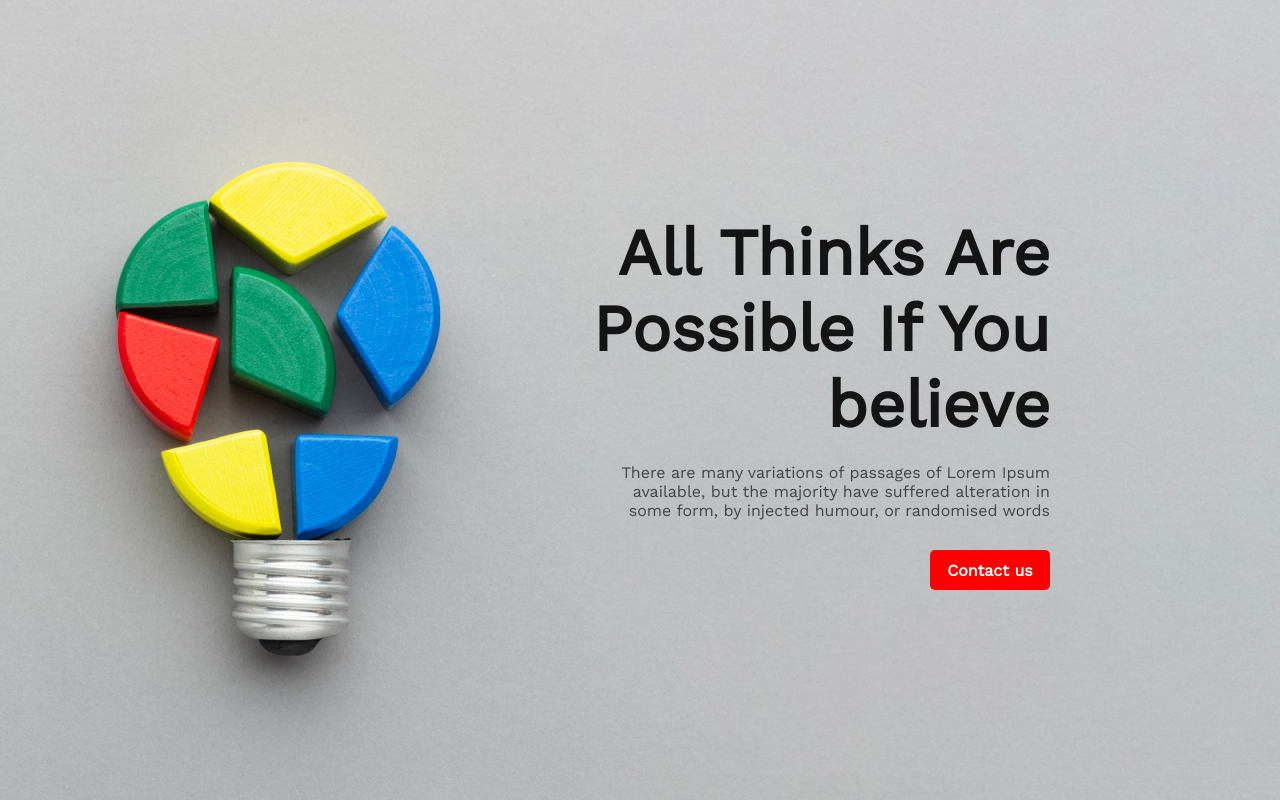
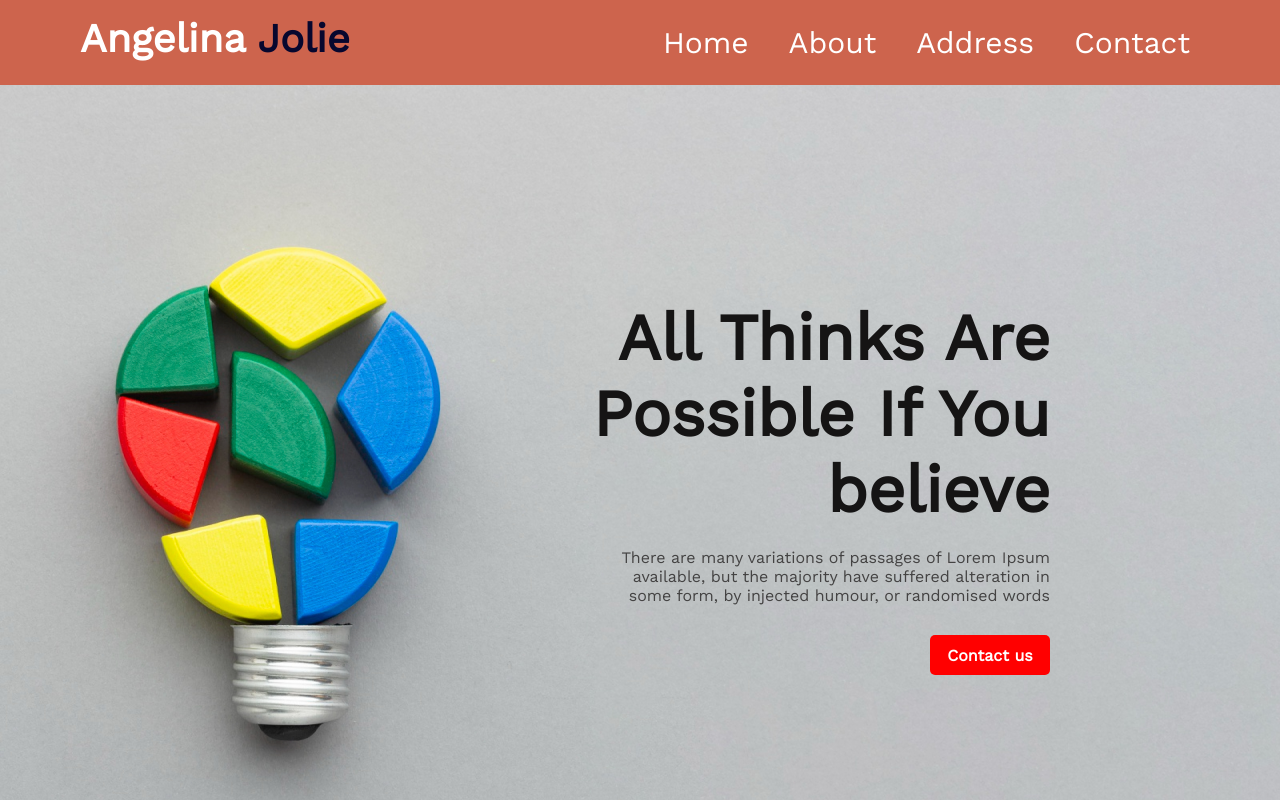
Before and after one commit to A-amirul/New-year-new-me-project, a plain HTML site: page index.html in a window 1280 px wide. Shown: the top 800 px of the page. Drawn offline with nearby package versions, Linux system fonts and the light colour scheme.

Commit message:
header section added

```diff
--- a/index.html
+++ b/index.html
@@ -1,21 +1,38 @@
 <!DOCTYPE html>
 <html lang="en">
+
 <head>
     <meta charset="UTF-8">
     <meta http-equiv="X-UA-Compatible" content="IE=edge">
     <meta name="viewport" content="width=device-width, initial-scale=1.0">
     <title>New year new me project</title>
     <link rel="stylesheet" href="style.css">
-    <link rel="preconnect" href="https://fonts.googleapis.com"><link rel="preconnect" href="https://fonts.gstatic.com" crossorigin><link href="https://fonts.googleapis.com/css2?family=Open+Sans&family=Work+Sans&display=swap" rel="stylesheet">
+    <link rel="preconnect" href="https://fonts.googleapis.com">
+    <link rel="preconnect" href="https://fonts.gstatic.com" crossorigin>
+    <link href="https://fonts.googleapis.com/css2?family=Open+Sans&family=Work+Sans&display=swap" rel="stylesheet">
 </head>
+
 <body>
-       <!-- Banner section design -->
+    <!-- Extra header section added by me -->
+    <header>
+        <nav>
+            <h2 class="nav-title">Angelina <span class="jolie-color">Jolie</span></h2>
+            <ul>
+                <a href="#"><li>Home</li></a>
+                <a href="#"><li>About</li></a>
+                <a href="#"><li>Address</li></a>
+                <a href="#"><li>Contact</li></a>
+            </ul>
+        </nav>
+    </header>
+    <!-- Banner section design -->
     <div class="banner">
         <div class="banner-content">
             <h1 class="banner-title">All Thinks Are <br> Possible If You <br>believe</h1>
-            <p class="banner-description">There are many variations of passages of Lorem Ipsum <br> available, but the majority have suffered alteration in <br> some form, by injected humour, or randomised words</p>
+            <p class="banner-description">There are many variations of passages of Lorem Ipsum <br> available, but the
+                majority have suffered alteration in <br> some form, by injected humour, or randomised words</p>
 
-                <button class="btn-primary">Contact us</button>
+            <button class="btn-primary">Contact us</button>
         </div>
 
     </div>
@@ -32,7 +49,8 @@
 
             </div>
             <div class="section-description">
-                <p>Contrary to popular belief, Lorem Ipsum is not simply random text. It has roots in a piece of classical Latin literature from 45 BC, making it over 2000 years old. Richard McClintock.</p>
+                <p>Contrary to popular belief, Lorem Ipsum is not simply random text. It has roots in a piece of
+                    classical Latin literature from 45 BC, making it over 2000 years old. Richard McClintock.</p>
 
                 <!-- check part design -->
 
@@ -166,7 +184,8 @@
     <section class="footer">
         <div class="future-section">
             <h1 class="future-title">Future</h1>
-            <p class="future-description">There are many variations of passages of Lorem Ipsum available, but the majority have suffered alteration in some form, by injected humour, or randomised words</p>
+            <p class="future-description">There are many variations of passages of Lorem Ipsum available, but the
+                majority have suffered alteration in some form, by injected humour, or randomised words</p>
             <p class="email">Email : info@gmail.com</p>
             <p class="phone-no">Phone : 01500 00 00 00</p>
             <div class="icon">
@@ -190,4 +209,5 @@
     <footer class="bellow-footer">© Copyright 2023 - 2050 by Amir</footer>
 
 </body>
+
 </html>
--- a/style.css
+++ b/style.css
@@ -2,6 +2,43 @@
     margin: 0;
     font-family: 'Work Sans';
 }
+
+/* Extra Header section style */
+
+  nav{
+    display: flex;
+    justify-content: space-between;
+    padding: 15px 80px;
+    background-color: #cd644d;
+  }
+  .nav-title{
+    font-size: 40px;
+    font-weight: 700;
+  }
+  .jolie-color{
+    color:rgb(7, 7, 46);
+  }
+  nav ul{
+    display: flex;
+    gap: 20px;
+    align-items: center;
+  }
+ nav ul li {
+    list-style: none;
+    color: white;
+    font-size: 30px;
+    font-weight: 000;
+    padding: 10px;
+  }
+
+  nav ul a{
+    text-decoration: none;
+
+  }
+  .nav-title{
+    color: #FFFFFF;
+  }
+
 
 /* banner style design */
 
```
